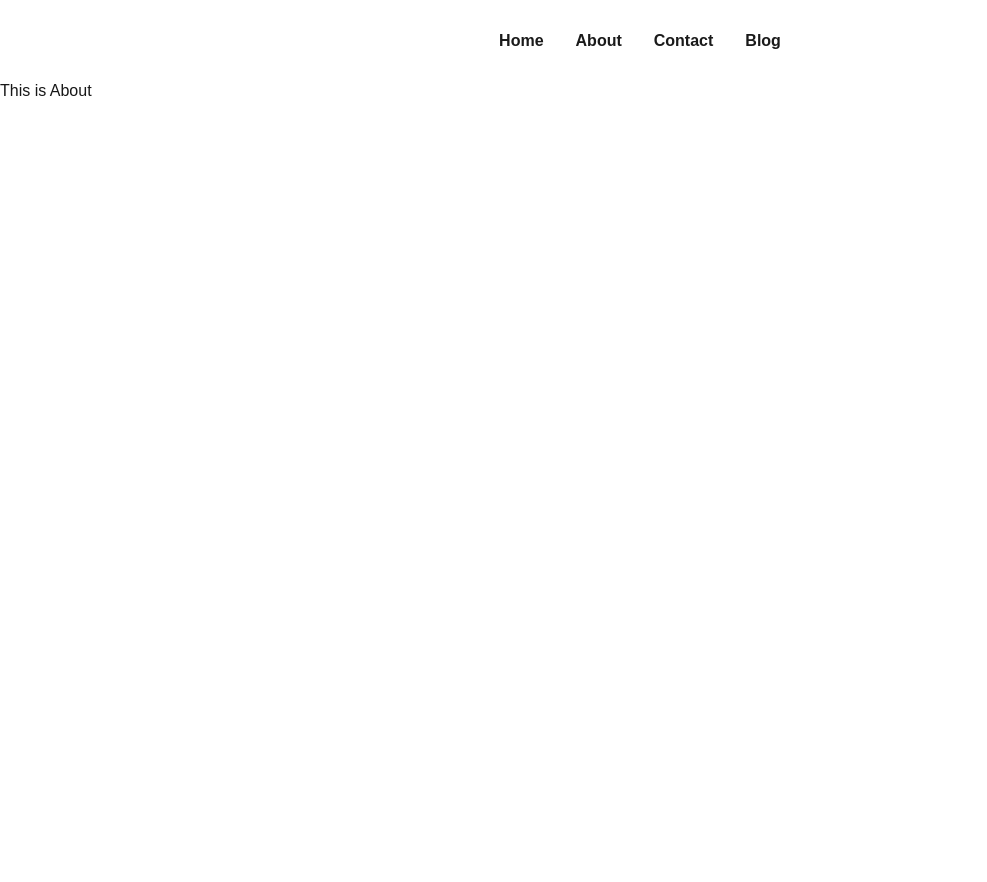
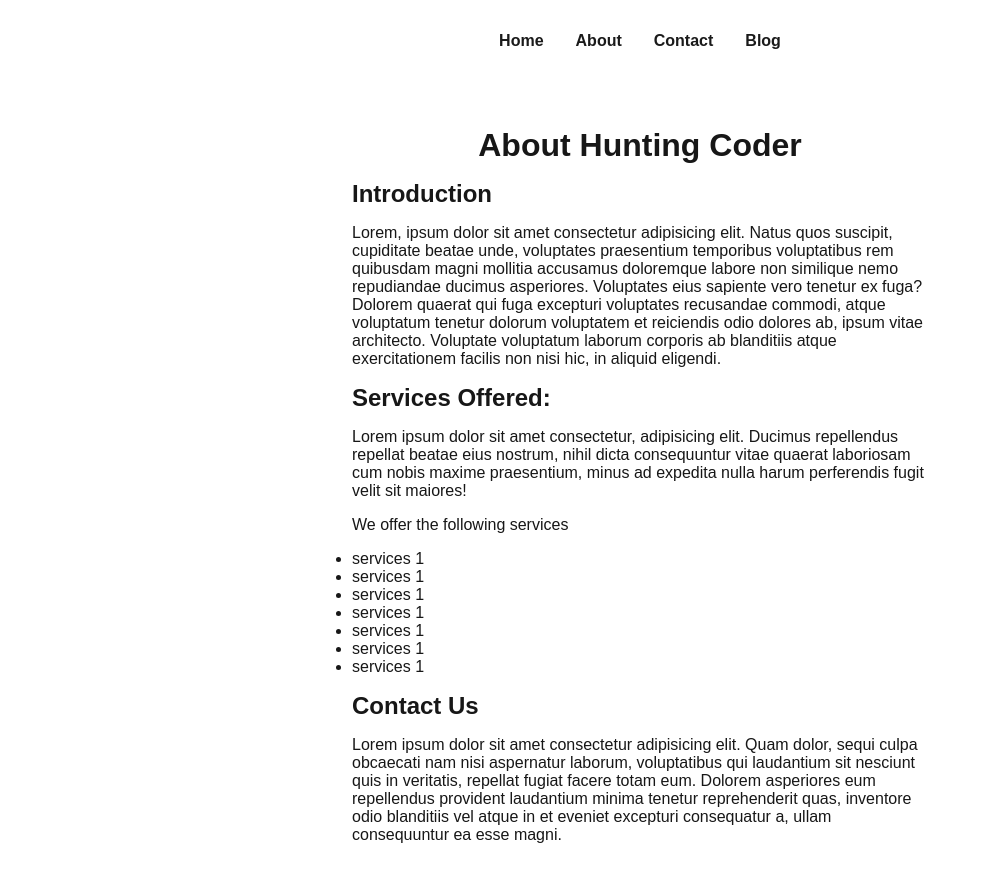
Before and after one commit to Kavya16890/hunting-coder, a Next.js app: page /about in a window 1280 px wide. Shown: the top 882 px of the page, without its empty margins (0-987 px from the left). Before the commit the page ends 800 px from the top, so only its background shows below. Built offline with nearby package versions, Linux system fonts and the light colour scheme.

Commit message:
created about page

```diff
--- /dev/null
+++ b/src/contactdata/19.json
@@ -0,0 +1 @@
+{"phone":"75354434357","name":"kavya","email":"kavyalakdawala09@gmail.com","desc":"how"}
--- a/src/pages/about.js
+++ b/src/pages/about.js
@@ -1,7 +1,43 @@
 import React from "react";
+import styles from "@/styles/About.module.css";
 
 const About = () => {
-  return <div>This is About</div>;
+  return (
+    <div className={styles.container}>
+
+      <h1>About Hunting Coder</h1>
+
+      <h2 className={styles.abouth2}>Introduction</h2>
+
+      <p className={styles.aboutp}>
+        Lorem, ipsum dolor sit amet consectetur adipisicing elit. Natus quos
+        suscipit, cupiditate beatae unde, voluptates praesentium temporibus
+        voluptatibus rem quibusdam magni mollitia accusamus doloremque labore
+        non similique nemo repudiandae ducimus asperiores. Voluptates eius
+        sapiente vero tenetur ex fuga? Dolorem quaerat qui fuga excepturi
+        voluptates recusandae commodi, atque voluptatum tenetur dolorum
+        voluptatem et reiciendis odio dolores ab, ipsum vitae architecto.
+        Voluptate voluptatum laborum corporis ab blanditiis atque exercitationem
+        facilis non nisi hic, in aliquid eligendi.
+      </p>
+
+    <h2 className={styles.abouth2}>Services Offered:</h2>
+    <p className={styles.aboutp}>Lorem ipsum dolor sit amet consectetur, adipisicing elit. Ducimus repellendus repellat beatae eius nostrum, nihil dicta consequuntur vitae quaerat laboriosam cum nobis maxime praesentium, minus ad expedita nulla harum perferendis fugit velit sit maiores!</p>
+    <p className={styles.aboutp}>We offer the following services</p>
+      <ul className={styles.aboutul}>
+        <li>services 1</li>
+        <li>services 1</li>
+        <li>services 1</li>
+        <li>services 1</li>
+        <li>services 1</li>
+        <li>services 1</li>
+        <li>services 1</li>
+      </ul>
+
+    <h2 className={styles.abouth2}>Contact Us</h2>
+    <p className={styles.aboutp}>Lorem ipsum dolor sit amet consectetur adipisicing elit. Quam dolor, sequi culpa obcaecati nam nisi aspernatur laborum, voluptatibus qui laudantium sit nesciunt quis in veritatis, repellat fugiat facere totam eum. Dolorem asperiores eum repellendus provident laudantium minima tenetur reprehenderit quas, inventore odio blanditiis vel atque in et eveniet excepturi consequatur a, ullam consequuntur ea esse magni.</p>
+    </div>
+  );
 };
 
 export default About;
--- /dev/null
+++ b/src/styles/About.module.css
@@ -0,0 +1,20 @@
+.container {
+  margin: 45px auto;
+  max-width: 45vw;
+}
+
+.abouth2 {
+  margin-top: 1rem;
+}
+
+.aboutp {
+  margin-top: 1rem;
+}
+
+.container h1 {
+  text-align: center;
+}
+
+.aboutul{
+    margin-top: 1rem;
+}
```
Also changed, not shown: src/contactdata/18.json (+6 -1 lines).
